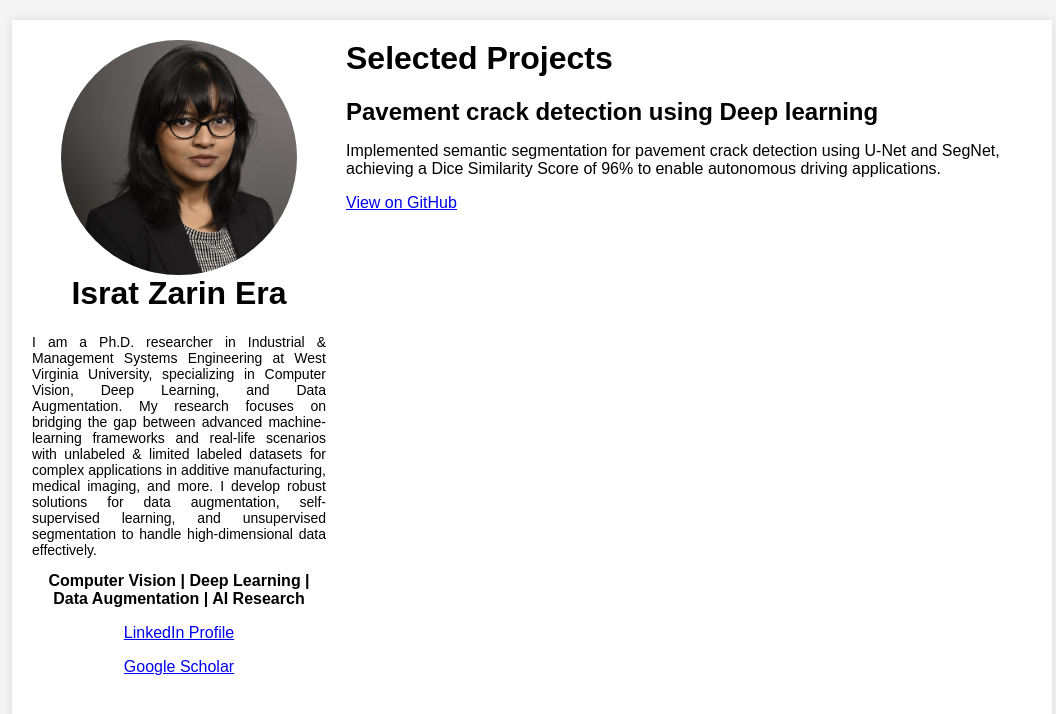
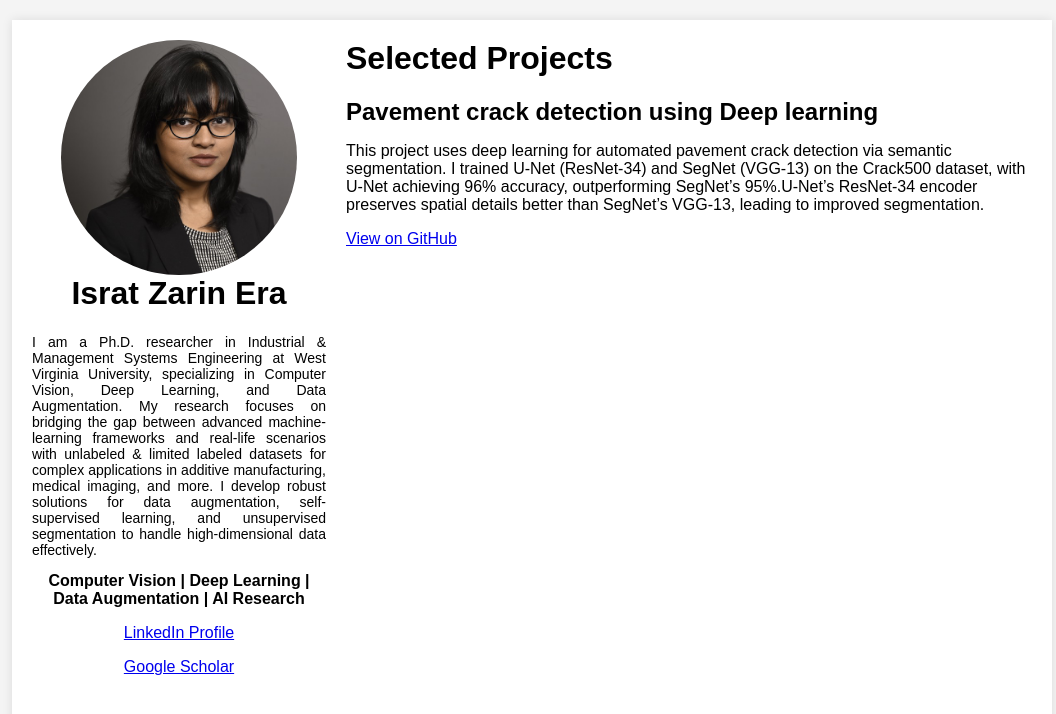
Before and after one commit to IE0005/IE0005.github.io, a Jekyll site: the page built from index.md, in a window 1280 px wide. Shown: the top 714 px of the page, without its empty margins (108-1164 px from the left). Built offline with Jekyll 4.4.1, drawn with Linux system fonts in a browser that asks for light colours.

Commit message:
Update projects.yml

```diff
--- a/_data/projects.yml
+++ b/_data/projects.yml
@@ -1,3 +1,3 @@
 - title: "Pavement crack detection using Deep learning"
-  description: "Implemented semantic segmentation for pavement crack detection using U-Net and SegNet, achieving a Dice Similarity Score of 96% to enable autonomous driving applications."
-  link: "https://github.com/your-repo"
+  description: "This project uses deep learning for automated pavement crack detection via semantic segmentation. I trained U-Net (ResNet-34) and SegNet (VGG-13) on the Crack500 dataset, with U-Net achieving 96% accuracy, outperforming SegNet’s 95%.U-Net’s ResNet-34 encoder preserves spatial details better than SegNet’s VGG-13, leading to improved segmentation."
+  link: "https://github.com/IE0005/Pavement_crack_detect.git"
```
